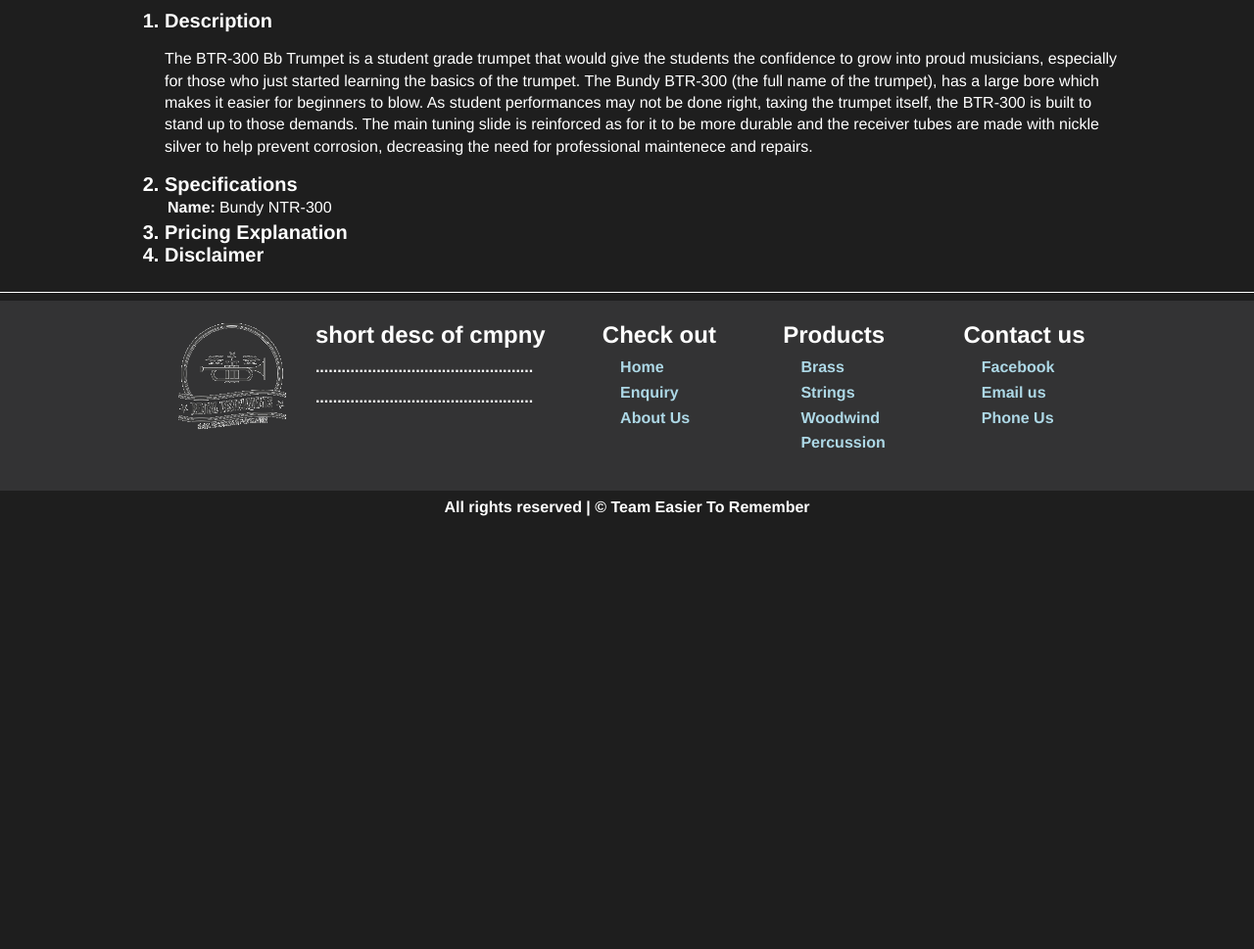
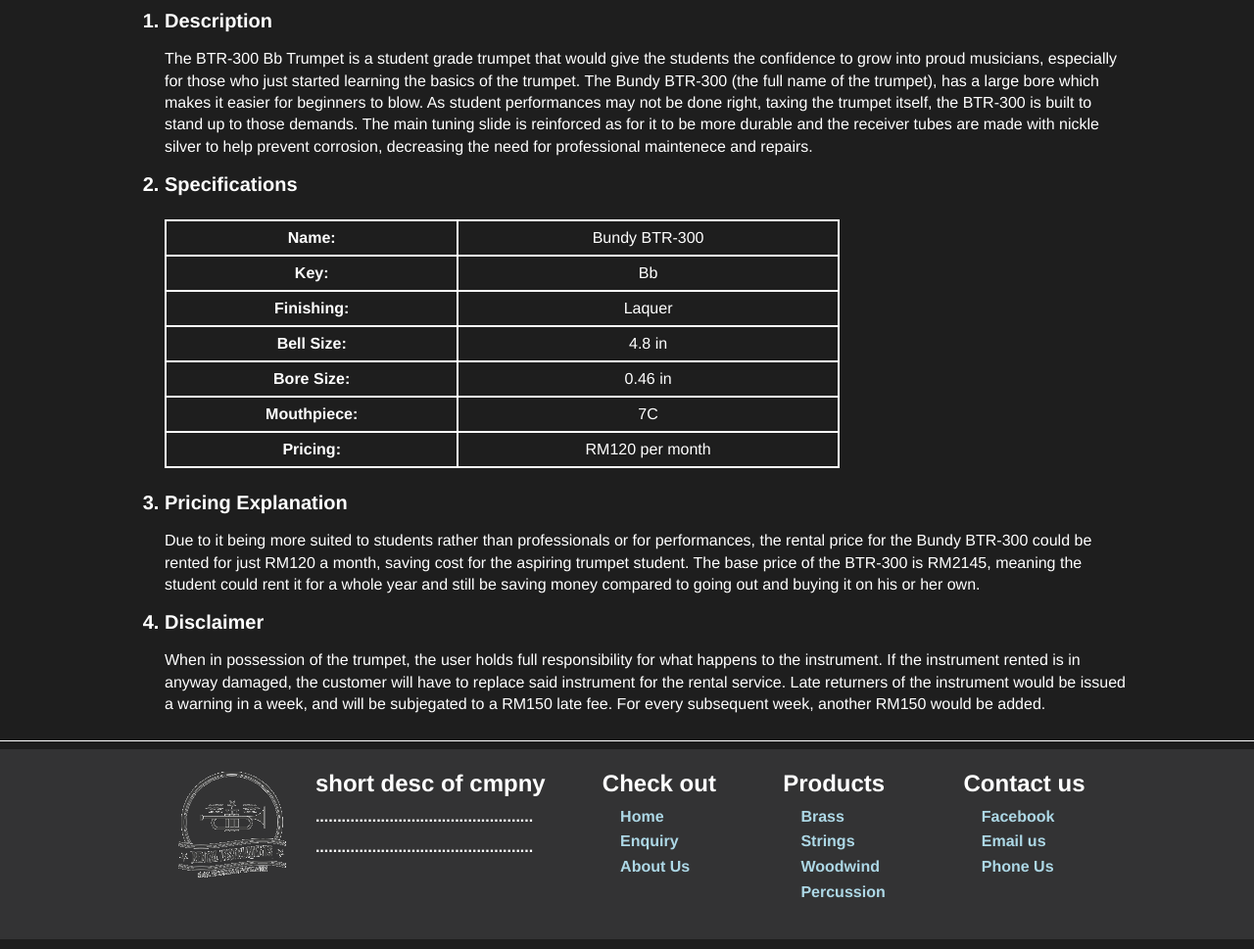
Before and after one commit to Zircon332/WebApp_Assignment, a PHP site: page /product1_1.html in a window 1280 px wide. Shown: the part 1076-2045 px from the top of the page at 98% size. Before the commit the page ends 1603 px from the top, so only its background shows below. Run offline with PHP 8.4, Linux system fonts and the light colour scheme.

Commit message:
the layout is complete
re3fer title is actuallty Kira Im triwd

```diff
--- a/assign1/product1_1.html
+++ b/assign1/product1_1.html
@@ -17,7 +17,6 @@
         </div>
         <!-- Above is for logo image, below is for banner image -->
         <div id="banner">
-            <img src="image/" alt="banner" />
         </div>
     </header>
     <nav>
@@ -47,15 +46,38 @@
                 <li>Specifications
                 <table>
                     <tr>
-                        <th colspan="4">Name: </th>
-                        <td>Bundy NTR-300</td>
+                        <th>Name: </th>
+                        <td>Bundy BTR-300</td>
                     </tr>
                     <tr>
-
+                        <th>Key: </th>
+                        <td>Bb</td>
+                    </tr>
+                    <tr>
+                      <th>Finishing: </th>
+                      <td>Laquer</td>
+                    </tr>
+                    <tr>
+                      <th>Bell Size: </th>
+                      <td>4.8 in</td>
+                    </tr>
+                    <tr>
+                      <th>Bore Size: </th>
+                      <td>0.46 in</td>
+                    </tr>
+                    <tr>
+                      <th>Mouthpiece: </th>
+                      <td>7C</td>
+                    </tr>
+                    <tr>
+                        <th>Pricing: </th>
+                        <td>RM120 per month</td>
                     </tr>
                     </table></li>
-                <li>Pricing Explanation</li>
-                <li>Disclaimer</li>
+                <li>Pricing Explanation
+                <p>Due to it being more suited to students rather than professionals or for performances, the rental price for the Bundy BTR-300 could be rented for just RM120 a month, saving cost for the aspiring trumpet student. The base price of the BTR-300 is RM2145, meaning the student could rent it for a whole year and still be saving money compared to going out and buying it on his or her own.</p></li>
+                <li>Disclaimer
+                <p>When in possession of the trumpet, the user holds full responsibility for what happens to the instrument. If the instrument rented is in anyway damaged, the customer will have to replace said instrument for the rental service. Late returners of the instrument would be issued a warning in a week, and will be subjegated to a RM150 late fee. For every subsequent week, another RM150 would be added.</p></li>
             </ol>
 
         </section>
--- a/assign1/styles/style.css
+++ b/assign1/styles/style.css
@@ -384,7 +384,20 @@ ol li p{
 ol li table{
     font-size: 0.8em;
     font-weight: normal;
+    width: 70%;
+    margin-top: 1.5em;
+    margin-bottom: 1.5em;
 }
+ol li table,th,td{
+  border: 2px solid white;
+  border-collapse: collapse;
+}
+ol li table th, td{
+  text-align: center;
+  padding: .5em;
+}
+
+
 /* ############## DISCLAIMER ############## */
 /* css in disclaimer.html specifically */
 
```
